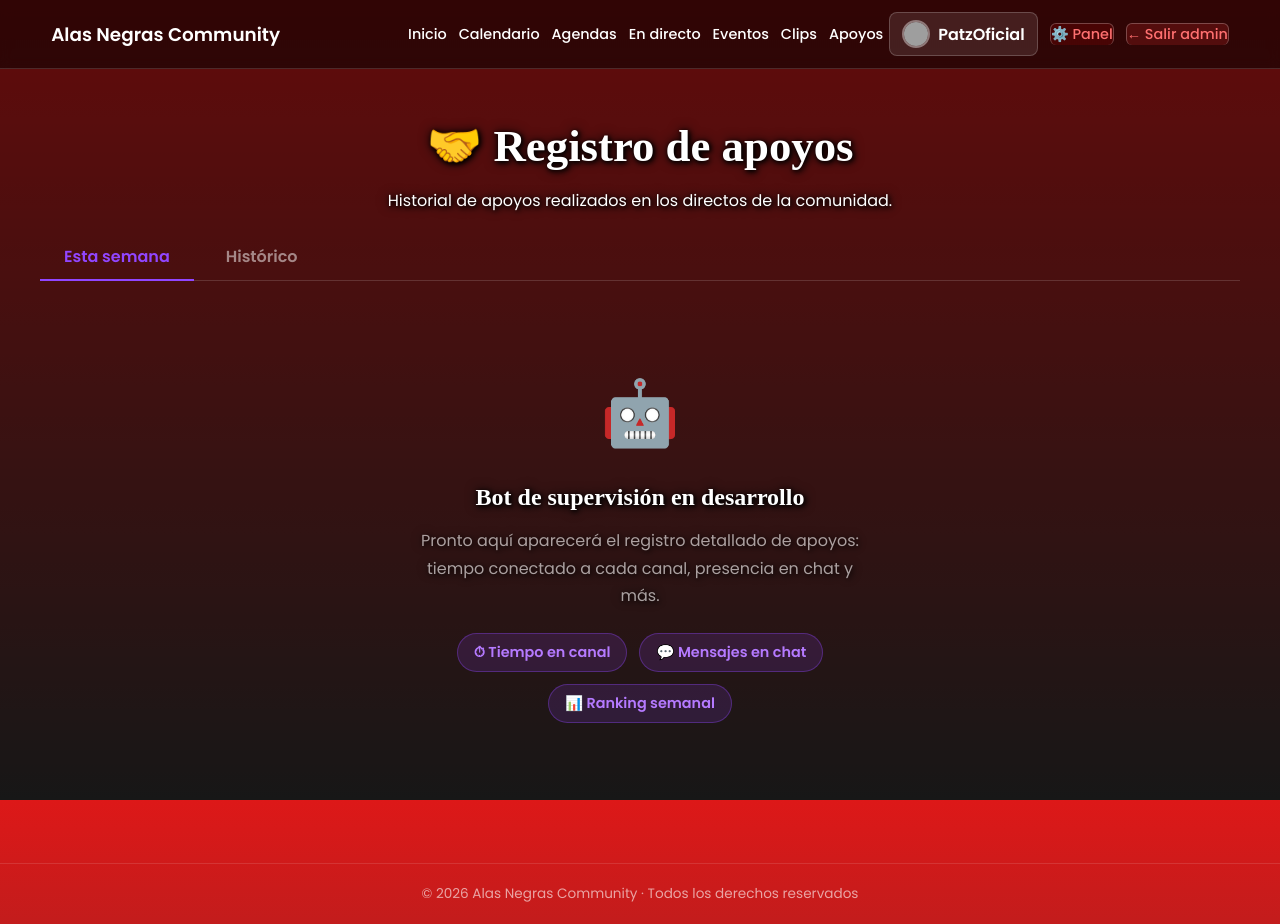
After one commit to lavendertyrande-ai/alasnegras, a Flask app: page /apoyos in a window 1280 px wide. The commit adds this page. Run offline with Flask 3, Linux system fonts and the light colour scheme; a user stored in the database is signed in; some web fonts are replaced; grey boxes are pictures that could not be loaded.

Commit message:
página de apoyos preparada para bot

```diff
--- a/main.py
+++ b/main.py
@@ -759,6 +759,20 @@ def eliminar_evento(id):
     return redirect(url_for("eventos"))
 
 
+
+# -----------------------------------------------------------
+# APOYOS
+# -----------------------------------------------------------
+
+@app.route("/apoyos")
+def apoyos():
+    if not session.get("twitch_id"):
+        flash("Debes iniciar sesión para ver los apoyos.", "error")
+        return redirect(url_for("login_twitch"))
+    return render_template("apoyos.html")
+
+
+
 # -----------------------------------------------------------
 # EJECUCIÓN
 # -----------------------------------------------------------
--- /dev/null
+++ b/templates/apoyos.html
@@ -0,0 +1,168 @@
+{% extends "base.html" %}
+{% set title = "Registro de apoyos" %}
+
+{% block content %}
+
+<h1>🤝 Registro de apoyos</h1>
+<p>Historial de apoyos realizados en los directos de la comunidad.</p>
+
+<!-- Tabs -->
+<div class="apoyos-tabs">
+    <button class="apoyos-tab active" onclick="mostrarTab('semana', this)">Esta semana</button>
+    <button class="apoyos-tab" onclick="mostrarTab('historico', this)">Histórico</button>
+</div>
+
+<!-- Esta semana -->
+<div id="tab-semana" class="apoyos-contenido">
+    <div class="apoyos-vacio">
+        <div class="apoyos-vacio-icono">🤖</div>
+        <h2>Bot de supervisión en desarrollo</h2>
+        <p>Pronto aquí aparecerá el registro detallado de apoyos:<br>
+        tiempo conectado a cada canal, presencia en chat y más.</p>
+        <div class="apoyos-coming-soon">
+            <div class="coming-item">⏱ Tiempo en canal</div>
+            <div class="coming-item">💬 Mensajes en chat</div>
+            <div class="coming-item">📊 Ranking semanal</div>
+        </div>
+    </div>
+</div>
+
+<!-- Histórico -->
+<div id="tab-historico" class="apoyos-contenido" style="display:none;">
+    <div class="apoyos-vacio">
+        <div class="apoyos-vacio-icono">📊</div>
+        <h2>Sin datos históricos aún</h2>
+        <p>El historial acumulado aparecerá aquí una vez que el bot esté activo.</p>
+    </div>
+</div>
+
+{% endblock %}
+
+{% block scripts %}
+<style>
+.apoyos-tabs {
+    display: flex;
+    gap: 8px;
+    margin: 20px 0;
+    border-bottom: 1px solid rgba(255,255,255,0.15);
+    padding-bottom: 0;
+}
+
+.apoyos-tab {
+    padding: 10px 24px;
+    background: none;
+    border: none;
+    color: rgba(255,255,255,0.5);
+    font-size: 1rem;
+    font-weight: 600;
+    cursor: pointer;
+    border-bottom: 2px solid transparent;
+    margin-bottom: -1px;
+    transition: 0.2s;
+    font-family: "Poppins", sans-serif;
+}
+.apoyos-tab:hover { color: white; }
+.apoyos-tab.active {
+    color: #9146FF;
+    border-bottom-color: #9146FF;
+}
+
+.apoyos-contenido { margin-top: 24px; }
+
+.apoyos-vacio {
+    text-align: center;
+    padding: 60px 20px;
+    max-width: 500px;
+    margin: 0 auto;
+}
+.apoyos-vacio-icono {
+    font-size: 4rem;
+    margin-bottom: 16px;
+}
+.apoyos-vacio h2 {
+    font-size: 1.5rem;
+    margin-bottom: 12px;
+}
+.apoyos-vacio p {
+    opacity: 0.6;
+    line-height: 1.7;
+    margin-bottom: 24px;
+}
+
+.apoyos-coming-soon {
+    display: flex;
+    gap: 12px;
+    justify-content: center;
+    flex-wrap: wrap;
+    margin-top: 20px;
+}
+.coming-item {
+    background: rgba(145,70,255,0.15);
+    border: 1px solid rgba(145,70,255,0.35);
+    color: #b57aff;
+    padding: 8px 16px;
+    border-radius: 20px;
+    font-size: 0.9rem;
+    font-weight: 600;
+}
+
+/* Tabla (preparada para cuando lleguen datos del bot) */
+.apoyos-tabla {
+    width: 100%;
+    border-collapse: collapse;
+    margin-top: 16px;
+}
+.apoyos-tabla th {
+    background: rgba(145,70,255,0.2);
+    color: #b57aff;
+    padding: 12px 16px;
+    text-align: left;
+    font-size: 0.85rem;
+    font-weight: 700;
+    letter-spacing: 0.05em;
+}
+.apoyos-tabla td {
+    padding: 12px 16px;
+    border-bottom: 1px solid rgba(255,255,255,0.07);
+    font-size: 0.9rem;
+    color: rgba(255,255,255,0.85);
+}
+.apoyos-tabla tr:hover td {
+    background: rgba(255,255,255,0.04);
+}
+.apoyo-avatar {
+    width: 28px; height: 28px;
+    border-radius: 50%;
+    border: 2px solid rgba(145,70,255,0.4);
+    vertical-align: middle;
+    margin-right: 8px;
+}
+.apoyo-badge-tiempo {
+    background: rgba(76,175,80,0.2);
+    border: 1px solid rgba(76,175,80,0.4);
+    color: #a5d6a7;
+    padding: 3px 10px;
+    border-radius: 12px;
+    font-size: 0.8rem;
+    font-weight: 700;
+}
+.apoyo-badge-chat {
+    background: rgba(33,150,243,0.2);
+    border: 1px solid rgba(33,150,243,0.4);
+    color: #90caf9;
+    padding: 3px 10px;
+    border-radius: 12px;
+    font-size: 0.8rem;
+    font-weight: 700;
+}
+</style>
+
+<script>
+function mostrarTab(tab, btn) {
+    document.querySelectorAll('.apoyos-contenido').forEach(el => el.style.display = 'none');
+    document.querySelectorAll('.apoyos-tab').forEach(el => el.classList.remove('active'));
+    document.getElementById('tab-' + tab).style.display = 'block';
+    btn.classList.add('active');
+}
+</script>
+{% endblock %}
--- a/templates/base.html
+++ b/templates/base.html
@@ -39,6 +39,7 @@
                 <a href="{{ url_for('emitiendo') }}">En directo</a>
                 <a href="{{ url_for('eventos') }}">Eventos</a>
                 <a href="{{ url_for('clips') }}">Clips</a>
+                <a href="{{ url_for('apoyos') }}">Apoyos</a>
 
                 {% if session.get('display_name') %}
 
```
